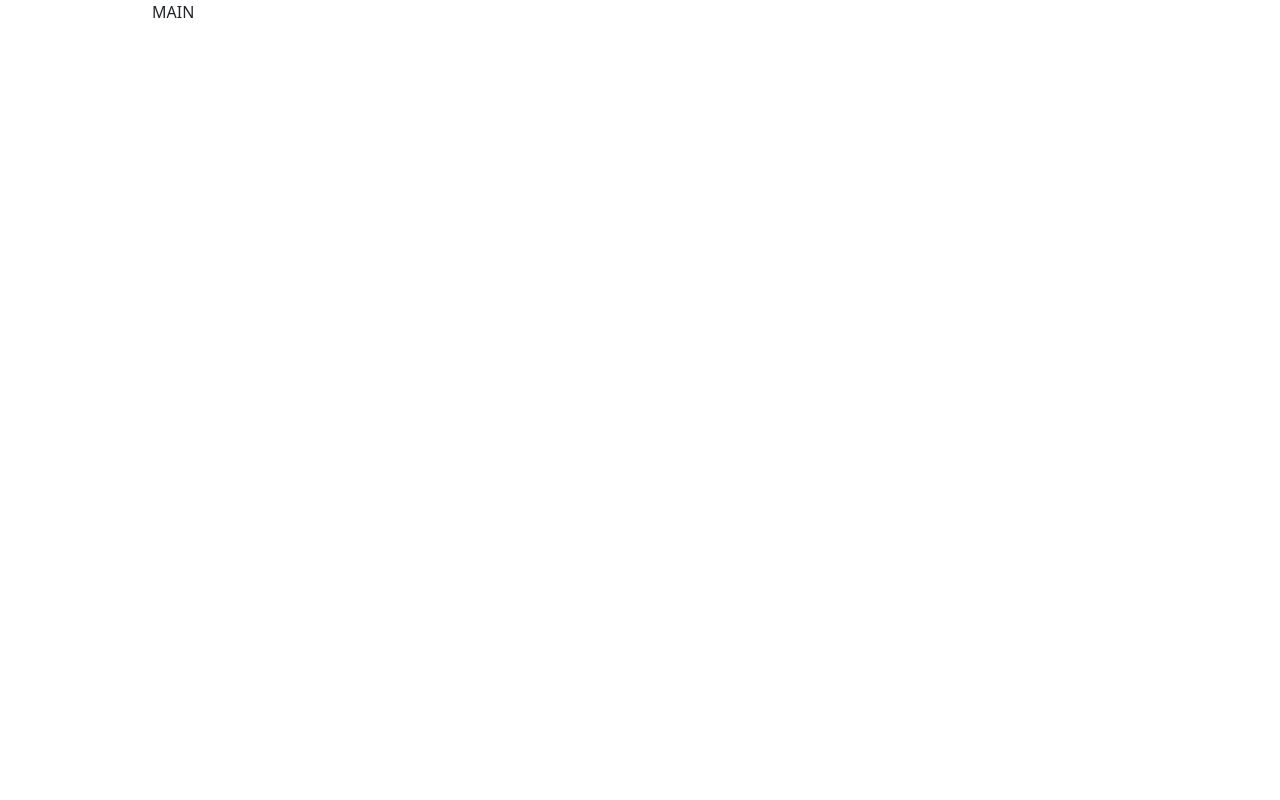
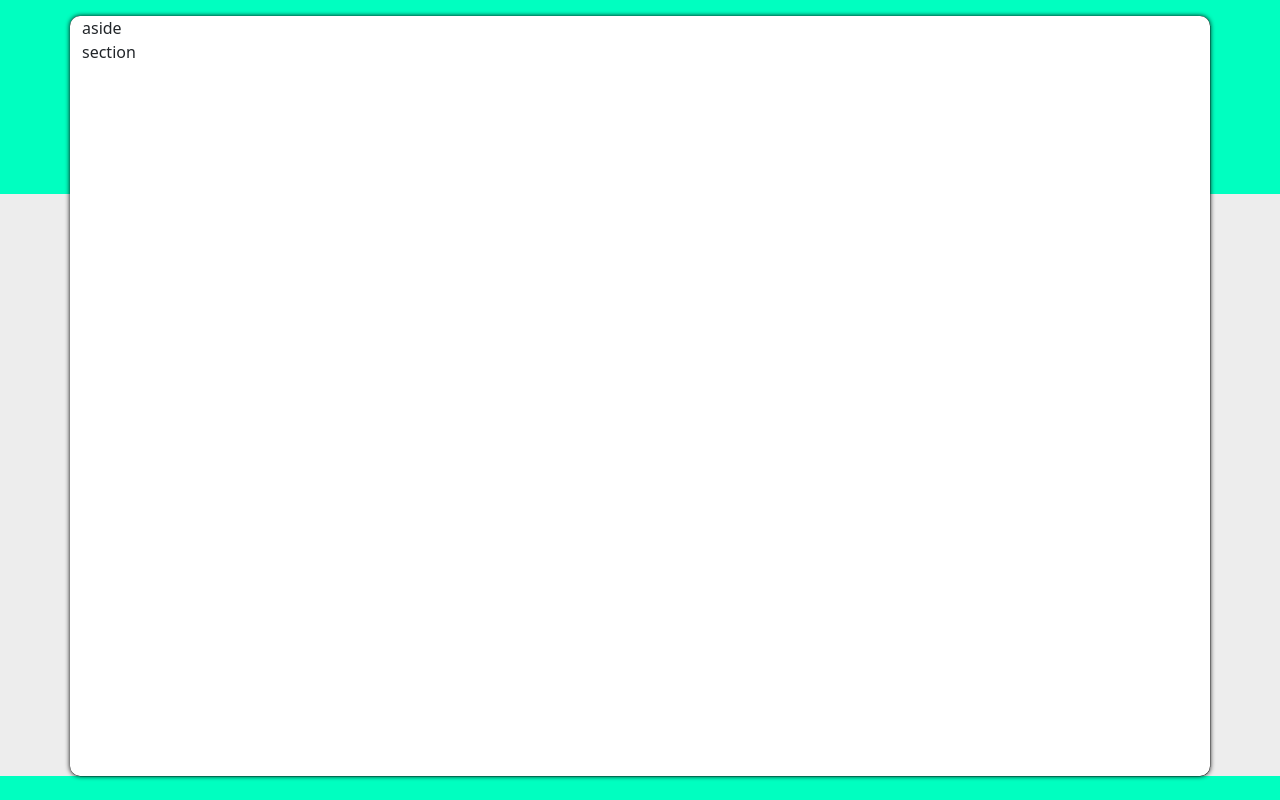
Before and after one commit to gianmaria-fadda/vue-boolzapp, a plain HTML site: page index.html in a window 1280 px wide. Drawn offline with nearby package versions, Linux system fonts and the light colour scheme.

Commit message:
Creato il box boolzapp

```diff
--- a/css/style.css
+++ b/css/style.css
@@ -9,7 +9,22 @@ html {
 /*
     GENERAL
 */
+
+img {
+    width: 100%;
+}
+
 .container {
-    max-width: 1000px;
-    margin: 0 auto;
+    height: 95vh;
+    background-color: white;
+    border-radius: 10px;
+    box-shadow: .2px .2px .2px black, 0 0 .2px black, 0 0 5px black;
 }
+/*
+GENERAL
+*/
+
+body {
+    background: rgb(0,255,192);
+    background: linear-gradient(180deg, rgba(0,255,192,1) 25%, rgba(237,237,237,1) 25%);
+}
--- a/index.html
+++ b/index.html
@@ -16,8 +16,15 @@
         <div id="app">
             <!--Main-->
                 <main>
-                    <div class="container">
-                        MAIN
+                    <div class="container mt-3">
+                        <div class="row d-flex">
+                            <aside>
+                                aside
+                            </aside>
+                            <section>
+                                section
+                            </section>
+                        </div>
                     </div>
                 </main>
             <!--/Main-->
```
